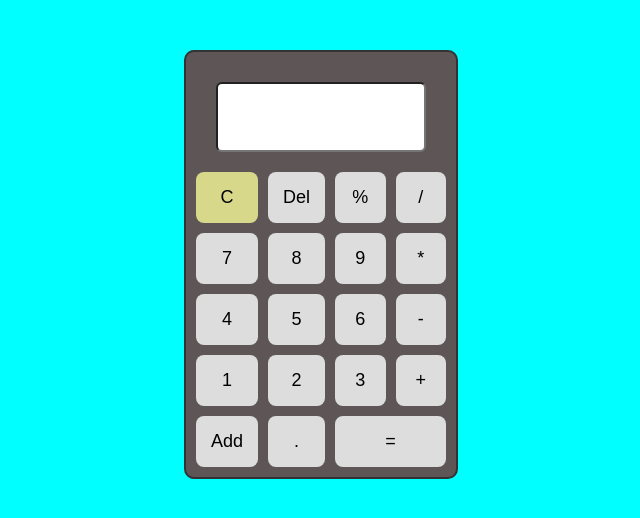
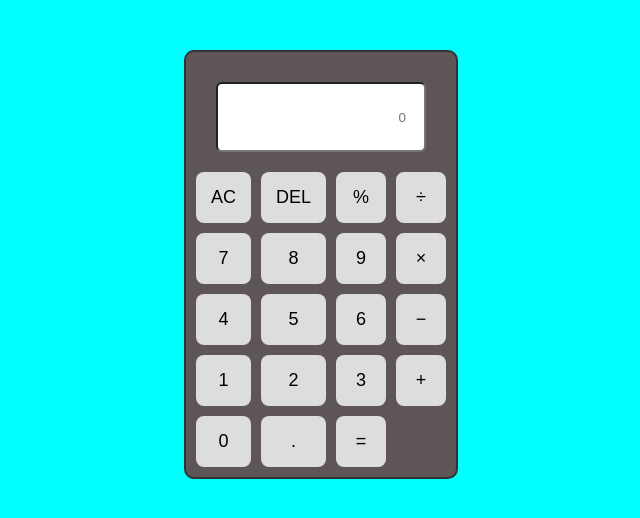
Before and after one commit to aliansari031/calculator, a plain HTML site: page index.html in a window 1280 px wide. Shown: the whole page, without its empty margins (319-959 px from the left). Drawn offline with Linux system fonts and the light colour scheme.

Commit message:
Revamp calculator HTML structure and styles
Updated calculator layout and functionality.

```diff
--- a/index.html
+++ b/index.html
@@ -3,44 +3,42 @@
 <head>
     <meta charset="UTF-8">
     <meta name="viewport" content="width=device-width, initial-scale=1.0">
-    <title>Calculator App</title>
+    <title>Professional Calculator</title>
     <link rel="stylesheet" href="style.css">
 </head>
 <body>
 
-
+    <div class="calculator-container">
         <div class="calculator">
-        <input type="text" id="display" readonly>
+            <input type="text" id="display" placeholder="0" readonly>
             <div class="buttons">
-
-            <button class="clear" onclick="clearDisplay()">C</button>
-            <button class="b" onclick="delChart()">Del</button>
-            <button onclick="press('%')">%</button>
-            <button onclick="press('/')">/</button>
-
+                <button class="control" onclick="clearDisplay()">AC</button>
+                <button class="control" onclick="delLast()">DEL</button>
+                <button class="operator" onclick="press('%')">%</button>
+                <button class="operator" onclick="press('/')">÷</button>
 
                 <button onclick="press('7')">7</button>
                 <button onclick="press('8')">8</button>
                 <button onclick="press('9')">9</button>
-            <button onclick="press('*')">*</button>
+                <button class="operator" onclick="press('*')">×</button>
 
                 <button onclick="press('4')">4</button>
                 <button onclick="press('5')">5</button>
                 <button onclick="press('6')">6</button>
-            <button onclick="press('-')">-</button>
+                <button class="operator" onclick="press('-')">−</button>
 
                 <button onclick="press('1')">1</button>
                 <button onclick="press('2')">2</button>
                 <button onclick="press('3')">3</button>
-            <button onclick="press('+')">+</button>
+                <button class="operator" onclick="press('+')">+</button>
 
-            <button class="bt" onclick="press('Add')">Add</button>
+                <button onclick="press('0')">0</button>
                 <button onclick="press('.')">.</button>
-            <button class="btn" onclick="calculator()">=</button>
-
+                <button class="equals" onclick="calculate()">=</button>
+            </div>
         </div>
     </div>
 
+    <script src="app.js"></script>
 </body>
-<script src="./app.js"></script>
 </html>
```
Lines whose indentation alone changed are shown as unchanged.
